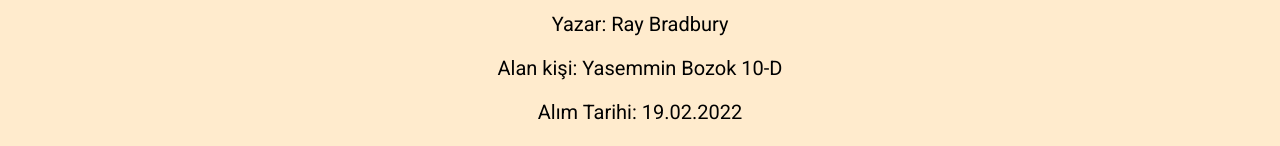
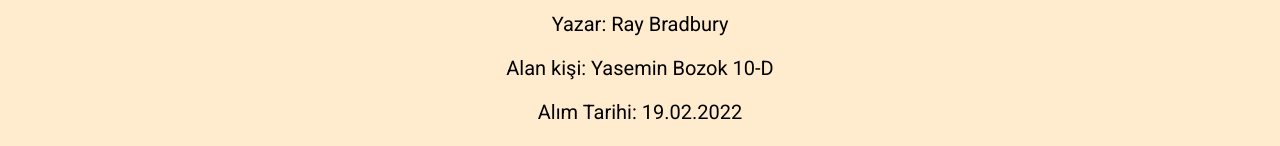
Before and after one commit to yusufsaidx/Emoner-APP, a plain HTML site: page kitaplar/fahrenheit451.html in a window 1280 px wide. Shown: the part 533-679 px from the top of the page. Drawn offline with Linux system fonts and the light colour scheme.

Commit message:
Update fahrenheit451.html

```diff
--- a/kitaplar/fahrenheit451.html
+++ b/kitaplar/fahrenheit451.html
@@ -36,7 +36,7 @@
         </a>
         <a class="a1" href="#">Kütüphaneye Ekle</a> <br>
 <p><a>Yazar: Ray Bradbury</a></p>
-<p><a>Alan kişi: Yasemmin Bozok 10-D</a></p>
+<p><a>Alan kişi: Yasemin Bozok 10-D</a></p>
 <p><a>Alım Tarihi: 19.02.2022</a></p>
 <p><a>Teslim Tarihi: 21.02.2022</a></p>
 
```
